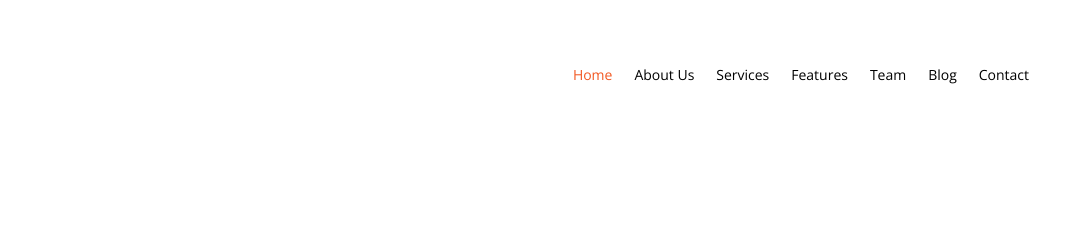
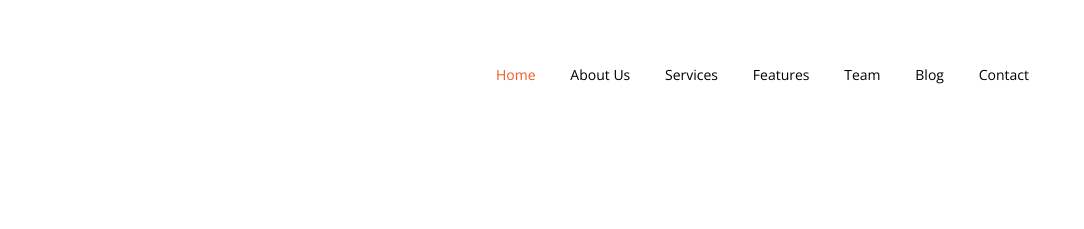
Before and after one commit to DimaGB86/homeworkHtmlCss, a plain HTML site: page index.html in a window 1280 px wide. Shown: the top 229 px of the page, 196-1280 px from the left. Drawn offline with nearby package versions, Linux system fonts and the light colour scheme.

Commit message:
homework_3

```diff
--- a/index.html
+++ b/index.html
@@ -10,7 +10,7 @@
 		<header class="header">
 				<div class="header-box container">
 					<img class="header-logo" src="./img/header-logo.png" alt="header-logo">
-					<nav class="navigation"></nav>
+					<nav class="navigation">
 					<a class="nav-link active_link" href="#">Home</a>
 					<a class="nav-link" href="#">About Us</a>
 					<a class="nav-link" href="#">Services</a>
```
Also changed, not shown: 1 other file.
